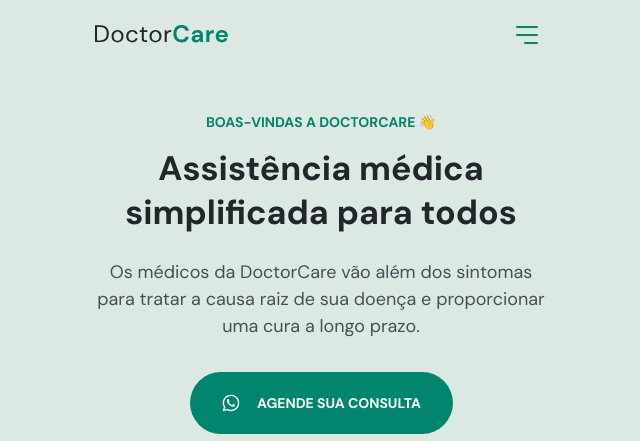
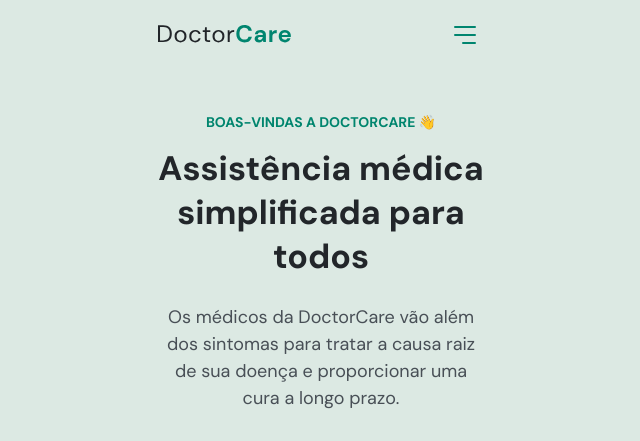
Before and after one commit to Helcony/NLW-Return, a plain HTML site: page index.html in a window 1280 px wide. Shown: the top 441 px of the page, without its empty margins (319-959 px from the left). Drawn offline with nearby package versions, Linux system fonts and the light colour scheme.

Commit message:
Update style.css

```diff
--- a/style.css
+++ b/style.css
@@ -70,7 +70,7 @@
 }
 
 .wrapper {
-    width: min(50rem, 100%);
+    width: min(37.5rem, 100%);
     margin-inline: auto;
     padding-inline: 2.4rem;
 }
```
